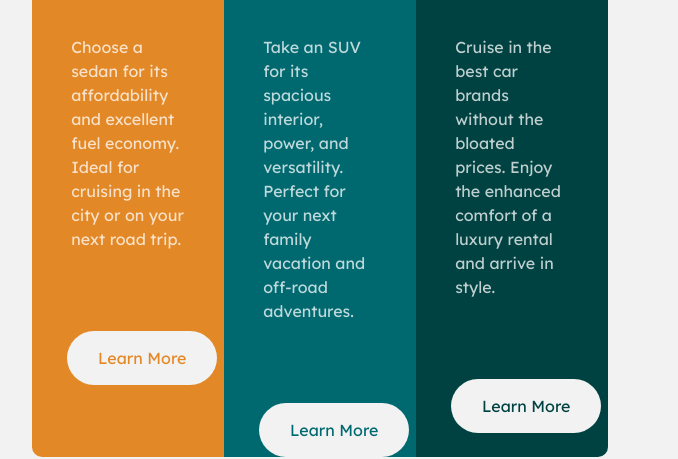
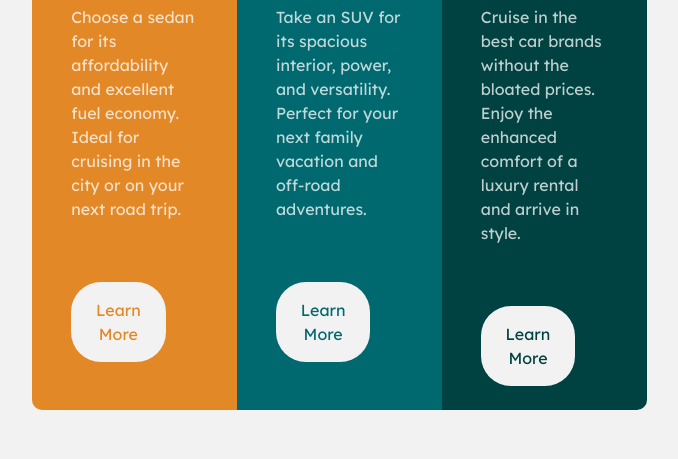
Before and after one commit to EstherNyumu/previewcardcomponent, a plain HTML site: page templates/index.html in a window 1280 px wide. Shown: the part 341-800 px from the top of the page, without its empty margins (275-953 px from the left). Drawn offline with Linux system fonts and the light colour scheme.

Commit message:
I have made a few changes in css to make the website more responsive

```diff
--- a/static/bootstrap/css/styles.css
+++ b/static/bootstrap/css/styles.css
@@ -2,25 +2,26 @@
 
 body{
     background-color: hsl(0, 0%, 95%);
-
 }
 .cars{
-    width: 45%;
+    width: 48%;
     height: 55vh;
     margin-right: 24%;
     margin-left: 24%;
-    margin-top: 20vh;
-
+    margin-top: 12%;
 }
 .sedans{
+    /*width: 30%;*/
     background-color: hsl(31, 77%, 52%);
     border-bottom-left-radius: 10px;
     border-top-left-radius: 10px;
 }
 .suvs{
+    /*width: 40%;*/
     background-color: hsl(184, 100%, 22%);
 }
 .luxury{
+    /*width: 45%;*/
     background-color: hsl(179, 100%, 13%);
     border-bottom-right-radius: 10px;
     border-top-right-radius: 10px;
@@ -28,28 +29,55 @@ body{
 h1{
     color: hsl(0, 0%, 95%);
     font-family: 'Big Shoulders Display', cursive;
-
 }
 p{
     color: hsla(0, 0%, 100%, 0.75);
     font-family: 'Lexend Deca', sans-serif;
 }
-button{
+.sedan-btn{
     background-color: hsl(0, 0%, 95%);
-    border: none;
     border-radius: 30px;
     padding: 15px;
-    width: 150px;
+    width: 54%;
     font-family: 'Lexend Deca', sans-serif;
-    margin-left: 20px;
-    margin-top: 40px;
+    color: hsl(31, 77%, 52%);
+    margin-top: 26%;
 }
-.sedan-btn{
-    color: hsl(31, 77%, 52%);
+.sedan-btn:hover{
+    border-color: #ffffff;
+    border-radius: 30px;
+    background-color: hsl(31, 77%, 52%);
+    color: white;
 }
 .suv-btn{
+    background-color: hsl(0, 0%, 95%);
+    border-radius: 30px;
+    padding: 15px;
+    width: 54%;
+    font-family: 'Lexend Deca', sans-serif;
     color: hsl(184, 100%, 22%);
+    margin-top: 26%;
+
+}
+.suv-btn:hover {
+    border-color: #ffffff;
+    border-radius: 30px;
+    background-color: hsl(184, 100%, 22%);
+    color: white;
 }
 .luxury-btn{
+    background-color: hsl(0, 0%, 95%);
+    border-radius: 30px;
+    padding: 15px;
+    width: 54%;
+    font-family: 'Lexend Deca', sans-serif;
     color: hsl(179, 100%, 13%);
+    margin-top: 26%;
+
 }
+.luxury-btn:hover {
+    border-color: #ffffff;
+    border-radius: 30px;
+    background-color:  hsl(179, 100%, 13%);
+    color: white;
+}
--- a/templates/index.html
+++ b/templates/index.html
@@ -13,33 +13,35 @@
   <link rel="stylesheet" href="../static/bootstrap/css/bootstrap.css">
   <link rel="stylesheet" href="../static/bootstrap/css/styles.css">
   <!-- Feel free to remove these styles or customise in your own stylesheet 👍 -->
-<!--  <style>-->
-<!--    .attribution { font-size: 11px; text-align: center; }-->
-<!--    .attribution a { color: hsl(228, 45%, 44%); }-->
-<!--  </style>-->
+  <!--  <style>-->
+  <!--    .attribution { font-size: 11px; text-align: center; }-->
+  <!--    .attribution a { color: hsl(228, 45%, 44%); }-->
+  <!--  </style>-->
 </head>
 <body>
 <div class="cars row">
   <div class="sedans col-lg-4 col-md-4 col-12 col-sm-4 ">
     <img class="p-4" src="../static/images/icon-sedans.svg" alt="Sedan">
     <h1 class="p-4 text-uppercase" >Sedans</h1>
-    <p class="p-4"> Choose a sedan for its affordability and excellent fuel economy. Ideal for cruising in the city
+    <p class="pl-4 pr-4" > Choose a sedan for its affordability and excellent fuel economy. Ideal for cruising in the city
       or on your next road trip.</p>
-    <button class="sedan-btn ">Learn More</button>
+    <a class="ml-4 sedan-btn btn" href="#">Learn More</a><br><br>
   </div>
   <div class="suvs col-lg-4 col-md-4 col-12 col-sm-4">
     <img class="p-4" src="../static/images/icon-suvs.svg" alt="SUV">
     <h1 class="p-4 text-uppercase">SUVs</h1>
-    <p class="p-4">  Take an SUV for its spacious interior, power, and versatility. Perfect for your next family vacation
+    <p class="pl-4 pr-4">  Take an SUV for its spacious interior, power, and versatility. Perfect for your next family vacation
       and off-road adventures.</p>
-    <button class="suv-btn ">Learn More</button>
+    <a class=" ml-4  suv-btn btn" href="#">Learn More</a><br><br>
+
   </div>
   <div class="luxury col-lg-4 col-md-4 col-12 col-sm-4">
-    <img class="p-4" src="../static/images/icon-luxury.svg" alt="luxury">
+    <img  class="p-4" src="../static/images/icon-luxury.svg" alt="luxury">
     <h1 class="p-4 text-uppercase">Luxury</h1>
-    <p class="p-4">  Cruise in the best car brands without the bloated prices. Enjoy the enhanced comfort of a luxury
+    <p class="pl-4 pr-4">  Cruise in the best car brands without the bloated prices. Enjoy the enhanced comfort of a luxury
       rental and arrive in style.</p>
-    <button class="luxury-btn ">Learn More</button>
+    <a class="ml-4 luxury-btn btn" href="#">Learn More</a><br><br>
+
   </div>
 </div>
 
```
